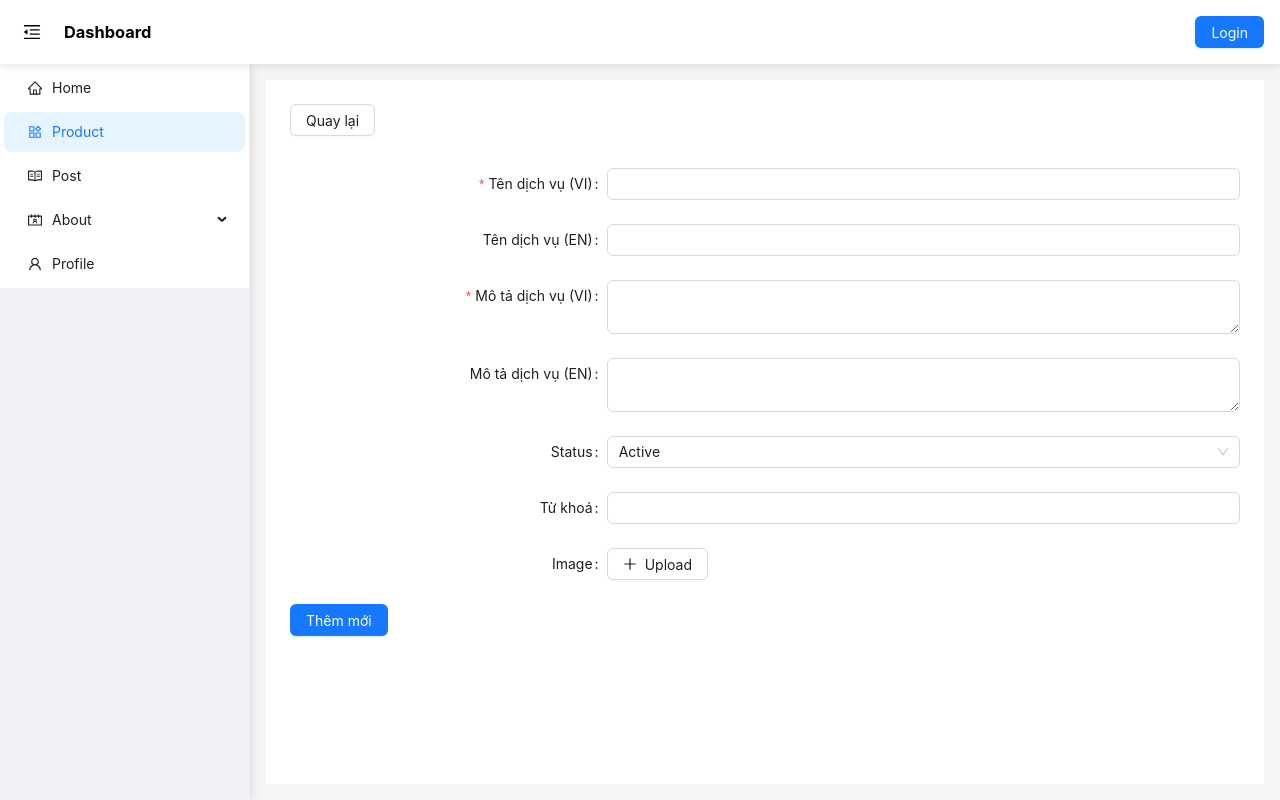
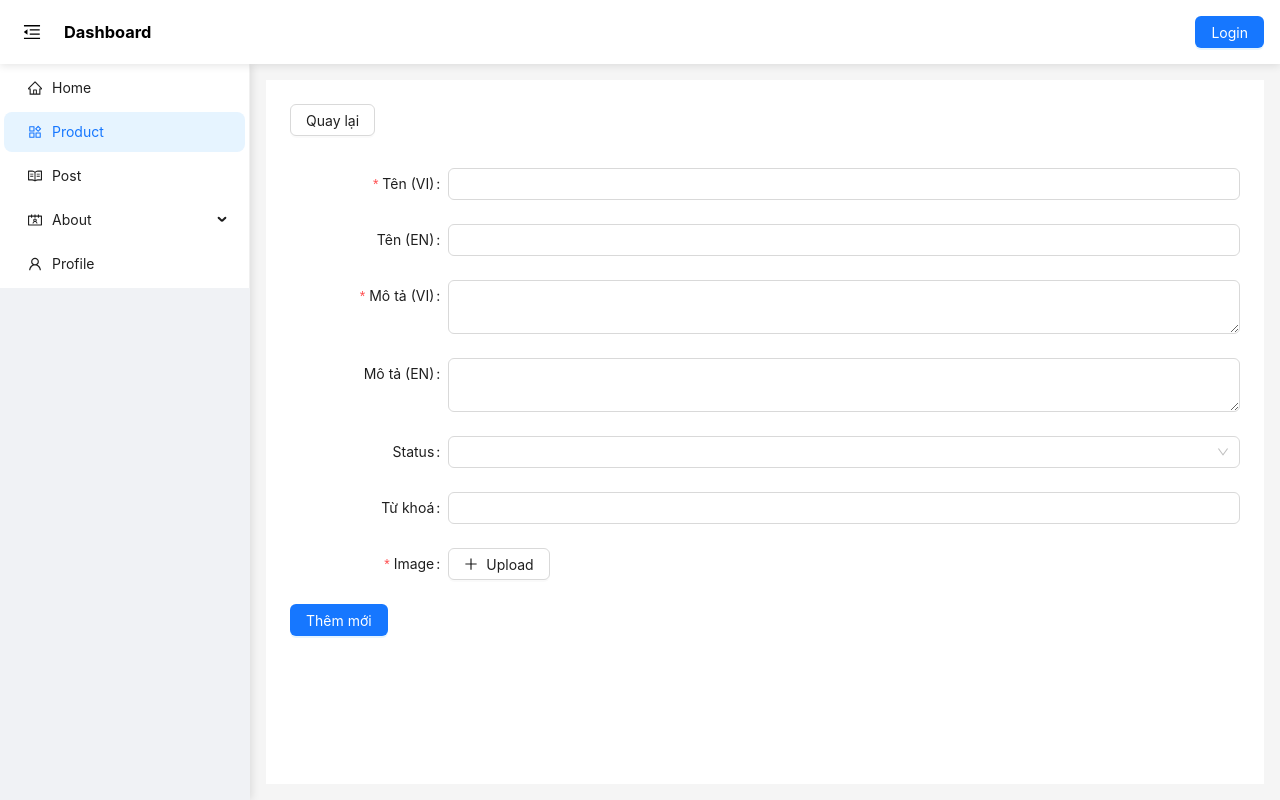
Before and after one commit to hdt2401/hapham-admin, a React (Create React App) app: page /product/create in a window 1280 px wide. Built offline with nearby package versions, Linux system fonts and the light colour scheme; what @tiptap/extension-color would draw is missing.

Commit message:
create and update product 75%

```diff
--- a/src/pages/Product/components/ProductDetail.jsx
+++ b/src/pages/Product/components/ProductDetail.jsx
@@ -21,58 +21,75 @@ const getBase64 = (file) =>
     reader.onerror = (error) => reject(error);
   });
 
-export default function ProductDetail({ mode, onCreate }) {
+export default function ProductDetail({ mode }) {
   useTitle(`${mode == "CREATE" ? "Thêm mới" : "Cập nhật"} sản phẩm`);
   const navigate = useNavigate();
   const { openToast } = useToast();
   const [form] = Form.useForm();
   const [loading, setLoading] = useState(false);
-  const [file, setFile] = useState(null);
+  const [file, setFile] = useState([]);
   const [previewOpen, setPreviewOpen] = useState(false);
   const [previewImage, setPreviewImage] = useState("");
+  const defaultValue = {
+    name: {
+      vi: "",
+      en: "",
+    },
+    description: {
+      vi: "",
+      en: "",
+    },
+    keyword: "",
+    status: "",
+    image: "",
+  };
+
   const { id } = useParams();
+
   useEffect(() => {
+    if (mode === "UPDATE") {
+      fetchProduct();
+    }
+  }, []);
+
   const fetchProduct = async () => {
     try {
       const result = await ProductService.getProduct(id);
+      const data = result.data.data;
       if (result) {
         form.setFieldsValue({
           name: {
-              vi: result.data.data.name.vi,
-              en: result.data.data.name.en,
+            vi: data.name.vi,
+            en: data.name.en,
           },
           description: {
-              vi: result.data.data.description.vi,
-              en: result.data.data.description.en,
+            vi: data.description.vi,
+            en: data.description.en,
           },
-            keyword: result.data.data.keyword,
-            status: result.data.data.status,
-            image: result.data.data.image,
+          keyword: data.keyword,
+          status: data.status,
+          image: data.image,
         });
-          form.validateFields(["image"]);
         setFile([
           {
-              uid: result.data.data?.id,
-              name: decodeURIComponent(result.data.data?.image)
-                .substring(decodeURIComponent(result.data.data?.image).lastIndexOf("/") + 1)
+            uid: data.id,
+            name: decodeURIComponent(data.image)
+              .substring(decodeURIComponent(data.image).lastIndexOf("/") + 1)
               .split("?")[0],
             status: "done",
-              url: result.data.data?.image,
+            url: data.image,
           },
         ]);
+        setPreviewImage(data.image);
       }
     } catch (error) {
       openToast("error", error);
     }
   };
-    if (mode === "UPDATE") {
-      fetchProduct();
-    }
-  }, [id]);
 
   const propsUpload = {
     maxCount: 1,
-    name: "image",
+    // name: "image",
     listType: "picture",
     accept: "image/*",
     beforeUpload: () => {
@@ -114,35 +131,58 @@ export default function ProductDetail({ mode, onCreate }) {
   };
 
   const handleSubmit = async () => {
-    const validate = await form.validateFields();
-    console.log(validate)
-    if (validate) {
-      const data = form.getFieldsValue();
-      console.log(data);
+    try {
+      await form.validateFields();
+      setLoading(true);
+      if (file.length > 0 && file[0].originFileObj) {
+        const storageRef = ref(storage, `images/${file[0].originFileObj.name}`);
+        const uploadTask = uploadBytesResumable(
+          storageRef,
+          file[0].originFileObj
+        );
+        const formValues = form.getFieldsValue();
+        uploadTask.on(
+          "state_changed",
+          (error) => {
+            console.error("Upload error: ", error);
+          },
+          (snapshot) => {},
+          async () => {
+            let downloadURL;
+            try {
+              downloadURL = await getDownloadURL(uploadTask.snapshot.ref);
+              if (mode === "UPDATE") {
+                await handleUpdateProduct(id, {
+                  ...formValues,
+                  image: downloadURL,
+                });
+              } else {
+                await handleCreateProduct({
+                  ...formValues,
+                  image: downloadURL,
+                });
               }
-
-
-    // const storageRef = ref(storage, `images/${file[0].originFileObj.name}`);
-    // const uploadTask = uploadBytesResumable(storageRef, file[0].originFileObj);
-    // setLoading(true);
-    // uploadTask.on(
-    //   "state_changed",
-    //   (error) => {
-    //     console.error("Upload error: ", error);
-    //   },
-    //   (snapshot) => {},
-    //   async () => {
-    //     // Complete function
-    //     let downloadURL;
-    //     try {
-    //       downloadURL = await getDownloadURL(uploadTask.snapshot.ref);
-    //     } catch (error) {
-    //     } finally {
-    //       setLoading(false);
-    //       onCreate({ ...data, image: downloadURL, status: "active" });
-    //     }
-    //   }
-    // );
+            } catch (error) {
+              openToast("error", error);
+            } finally {
+              setLoading(false);
+            }
+          }
+        );
+      } else {
+        try {
+          await handleUpdateProduct(id, form.getFieldsValue());
+        } catch (error) {
+          openToast("error", error);
+        } finally {
+          setLoading(false);
+        }
+      }
+    } catch (error) {
+      openToast("error", error);
+    } finally {
+      setLoading(false);
+    }
   };
 
   return (
@@ -155,15 +195,16 @@ export default function ProductDetail({ mode, onCreate }) {
         name="ProductDetailForm"
         onFinish={handleSubmit}
         clearOnDestroy
+        initialValues={mode === "CREATE" ? defaultValue : form.getFieldsValue()}
         labelCol={{
-          span: 8,
+          span: 4,
         }}
         wrapperCol={{
-          span: 16,
+          span: 20,
         }}
       >
         <Form.Item
-          label="Tên dịch vụ (VI)"
+          label="Tên (VI)"
           name={["name", "vi"]}
           rules={[
             {
@@ -174,11 +215,11 @@ export default function ProductDetail({ mode, onCreate }) {
         >
           <Input />
         </Form.Item>
-        <Form.Item label="Tên dịch vụ (EN)" name={["name", "en"]}>
+        <Form.Item label="Tên (EN)" name={["name", "en"]}>
           <Input />
         </Form.Item>
         <Form.Item
-          label="Mô tả dịch vụ (VI)"
+          label="Mô tả (VI)"
           name={["description", "vi"]}
           rules={[
             {
@@ -189,15 +230,11 @@ export default function ProductDetail({ mode, onCreate }) {
         >
           <TextArea />
         </Form.Item>
-        <Form.Item
-          label="Mô tả dịch vụ (EN)"
-          name={["description", "en"]}
-        >
+        <Form.Item label="Mô tả (EN)" name={["description", "en"]}>
           <TextArea />
         </Form.Item>
-        <Form.Item name="status" label="Status">
+        <Form.Item label="Status" name="status">
           <Select
-            defaultValue="active"
             options={[
               {
                 value: "active",
@@ -213,8 +250,33 @@ export default function ProductDetail({ mode, onCreate }) {
         <Form.Item label="Từ khoá" name="keyword">
           <Input />
         </Form.Item>
-        <Form.Item label="Image" name="image">
-          <Upload {...propsUpload}>
+        <Form.Item
+          label="Image"
+          name="image"
+          rules={[
+            {
+              required: true,
+              message: "Please upload an image!",
+            },
+            () => ({
+              validator(_, value) {
+                if (file && file.length > 0) {
+                  return Promise.resolve();
+                }
+                return Promise.reject(new Error("You must upload an image!"));
+              },
+            }),
+          ]}
+        >
+          <Upload
+            maxCount={1}
+            listType="picture"
+            accept="image/*"
+            fileList={file}
+            onPreview={propsUpload.onPreview}
+            onChange={propsUpload.onChange}
+            beforeUpload={propsUpload.beforeUpload}
+          >
             <Button>
               <PlusOutlined />
               Upload
@@ -235,7 +297,7 @@ export default function ProductDetail({ mode, onCreate }) {
           )}
         </Form.Item>
       </Form>
-      <Button onClick={handleSubmit} type="primary" loading={loading}>
+      <Button onClick={handleSubmit} type="primary">
         {mode == "CREATE" ? "Thêm mới" : "Cập nhật"}
       </Button>
     </div>
```
Lines whose indentation alone changed are shown as unchanged.
